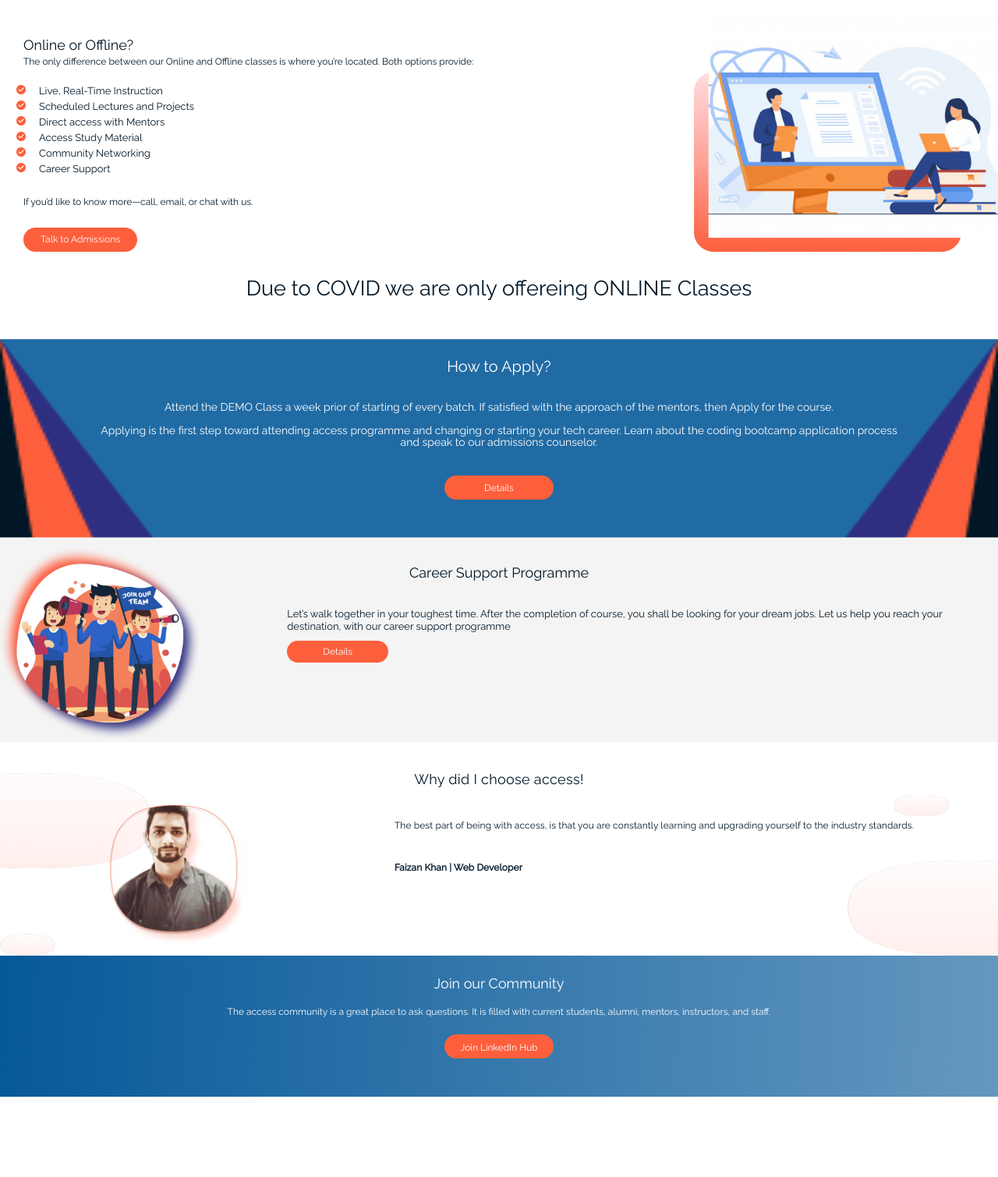
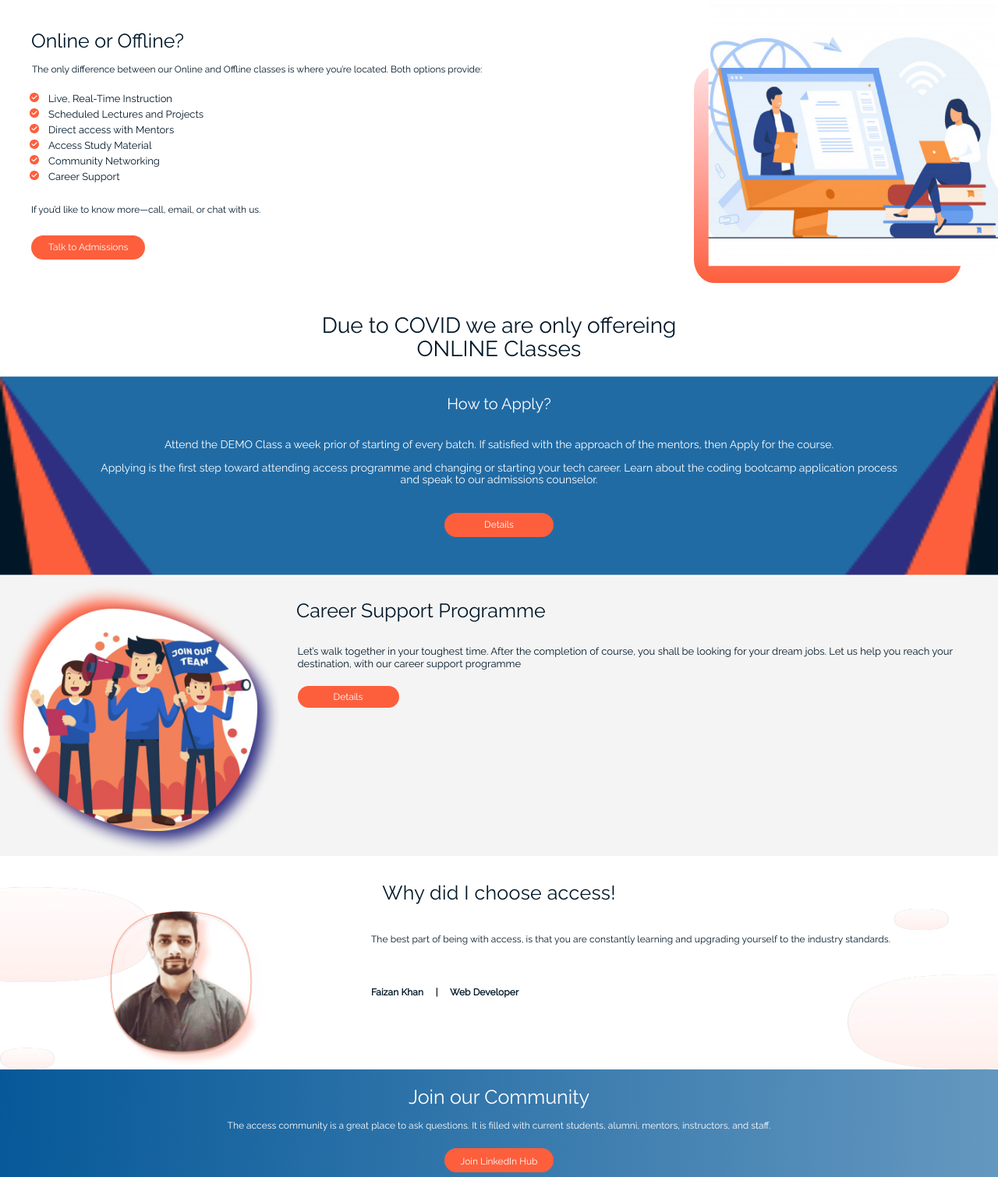
Before and after one commit to mohdabdullahkhan/access_edu, a plain HTML site: page homepage/index.html in a window 1280 px wide. Shown: the part 867-2377 px from the top of the page at 78% size. Before the commit the page ends 2274 px from the top, so only its background shows below. Drawn offline with Linux system fonts and the light colour scheme.

Commit message:
laptop and tablet correction

```diff
--- a/homepage/index.html
+++ b/homepage/index.html
@@ -167,7 +167,7 @@
 
 
     <div class="covid">
-        <p>Due to COVID we are only offereing ONLINE Classes</p>
+        <p>Due to COVID we are only offereing <br>ONLINE Classes</p>
     </div>
 
     <div class="apply">
@@ -206,7 +206,7 @@
                     the
                     industry standards.
                 </p>
-                <div class="just-dont"><span>Faizan Khan | Web Developer</span></div>
+                <div class="just-dont"><span>Faizan Khan &nbsp &nbsp | &nbsp &nbsp Web Developer</span></div>
             </div>
         </div>
     </div>
--- a/homepage/styles/styles.css
+++ b/homepage/styles/styles.css
@@ -256,6 +256,10 @@ height: 574px;
 
 }
 
+.why-access background-image {
+    object-fit: contain;
+}
+
 .why-access-text p{
 height: 21px;
 padding: 20px;
@@ -279,10 +283,15 @@ color: #011728;
      display: flex;
  }
  .why-access{
-     height: 250px;
+     height: 300px;
      width: 100%;
 
  }
+
+ .why-access background-image {
+    object-fit: contain;
+}
+
 
  .why-access-text p{
 
@@ -616,6 +625,11 @@ color: #011728;
 
 }
 
+
+
+
+
+
 .course-layout ::placeholder{
 
 font-family: Raleway;
@@ -651,12 +665,73 @@ color: #FFFFFF;
 }
 
 
+
+
+@media only screen and (min-width:320px){
+
+    .course-layout input, select{
+        width: 273px;
+        height: 35px;
+
+        }
+
+        .course-layout button{
+            width: 210px;
+        height: 40px;
+        }
+
+        .course-layout button p{
+            text-align: center;
+            font-family: Raleway;
+            font-style: normal;
+            font-size: 15px;
+            padding: 10px;
+
+
+            }
+
+
+}
+
+@media only screen and (min-width:360px){
+
+    .course-layout input, select{
+        width: 310px;
+        height: 35px;
+
+        }
+
+}
+
+@media only screen and (min-width:375px){
+
+    .course-layout input, select{
+        width: 328px;
+        height: 35px;
+
+        }
+
+}
+
+@media only screen and (min-width:411px){
+
+.course-layout input, select{
+    width: 360px;
+    height: 35px;
+
+    }
+}
+
+
+
+
 @media only screen and (min-width:768px){
     .course-layout{
         display: flex;
         justify-content: space-between;
-        height: 350px;
+        height: 280px;
         position: relative;
+
     }
 
 
@@ -665,14 +740,18 @@ color: #FFFFFF;
     margin-top: 25px;
     font-size: 30px;
 line-height: 30px;
+text-align: left;
+margin-left: 40px;
 }
 
 
 .course-layout p{
  padding: 25px;
- margin-left: 25px;
+ margin-left: 17px;
 font-size: 12px;
 line-height: 15px;
+text-align: left;
+
 }
 
 
@@ -682,7 +761,7 @@ line-height: 15px;
     background-size: auto;
     background-repeat: no-repeat;
     padding: 20px;
-    margin-left: 25px;
+    margin-left: 38px;
     margin-right: 20px;
 
 font-size: 12px;
@@ -694,7 +773,7 @@ color: #011728;
 /* list-style: none;  */
 }
 .bullets ul li{
-    padding-left: 10px;
+    padding-left: 5px;
 
 }
 
@@ -885,6 +964,16 @@ color: #FFFFFF;
     }
 
 
+    @media only screen and (min-width:320px){
+
+.online{
+    height: auto;
+    height: 362px;
+     max-height: 600px;
+
+}
+    }
+
 
     @media only screen and (min-width:768px)
     {
@@ -899,7 +988,7 @@ color: #FFFFFF;
     background-position: center center;
     background-size: 100% 100%;
     height: auto;
-    height: 332.15px;
+    height: 390px;
      max-height: 600px;
      display: flex;
      justify-content: space-between;
@@ -908,7 +997,7 @@ color: #FFFFFF;
 .flex2 img{
     display: block;
     width: 390px;
-    height: 300px;
+    height: 360px;
 }
 
 
@@ -917,11 +1006,12 @@ color: #FFFFFF;
 display: block;
 text-align: left;
 margin-top: 20px;
-margin-left: 30px;
-font-family: Raleway;
-font-style: normal;
-font-weight: normal;
-font-size: 18px;
+margin-left: 40px;
+font-family: Raleway;
+font-style: normal;
+font-weight: 500;
+font-size: 25px;
+padding: 15px 0px;
 line-height: 29px;
  color: #011728;
 }
@@ -929,7 +1019,7 @@ line-height: 29px;
 .online p{
 
  text-align: left;
- margin-left: 30px;
+ margin-left: 41px;
 
 font-family: Raleway;
 font-style: normal;
@@ -942,7 +1032,7 @@ color: #011728;
 
 
 .online ul  {
-    margin-left: 20px;
+    margin-left: 37px;
     margin-right: 20px;
     font-family: Raleway;
     font-style: normal;
@@ -954,7 +1044,7 @@ color: #011728;
     }
 
     .online ul li {
-        padding-left: 10px;
+        padding-left: 5px;
     }
 
     .online ul{
@@ -962,7 +1052,7 @@ color: #011728;
         background-size: auto;
         background-repeat: no-repeat;
         padding: 20px;
-        margin-left: 20px;
+
         display:block;
         line-height:20px;
     }
@@ -977,7 +1067,7 @@ color: #011728;
     font-size: 12px;
     line-height: 25px;
      color: #011728;
-     margin-left: 30px;
+     margin-left: 40px;
      margin-right: auto;
     }
 
@@ -989,7 +1079,7 @@ height: 31px;
 background: #FD5F3C;
 border-radius: 18.6px;
 border: none;
-margin-left: 30px;
+margin-left: 40px;
 margin-right: 30px;
 margin-top: 20px;
 margin-bottom: 5px;
@@ -1039,12 +1129,48 @@ color: #011728;
    }
 
 
+   @media only screen and (min-width:320px){
+    .covid{
+        width: 100%;
+        height: 80px;
+    }
+
+       .covid p{
+    font-family: Raleway;
+    font-style: normal;
+    font-weight: normal;
+    font-size: 18px;
+    line-height: 30px;
+
+    display: block;
+    text-align: center;
+    /* margin-left: 20px;
+    margin-right: 20px;
+    margin-bottom: auto;
+    margin-top: -px; */
+    margin: auto;
+
+    color: #011728;
+
+       }
+
+   }
+
+
+
    @media only screen and (min-width:768px){
     .covid p{
-        font-size: 27px;
+        font-size: 28px;
         line-height: 30px;
-
-    }
+        padding: 10px;
+
+    }
+
+.covid{
+    width: 100%;
+    height: 90px;
+}
+
 
    }
 
@@ -1125,6 +1251,42 @@ color: #011728;
     margin-top: -5px;
 
     color: #FFFFFF;
+
+   }
+
+
+   @media only screen and (min-width:320px){
+
+    .apply{
+     height: auto;
+     height: 278px;
+      max-height: 600px;
+
+    }
+
+   }
+
+
+   @media only screen and (min-width:360px){
+
+    .apply{
+     height: auto;
+     height: 265px;
+      max-height: 600px;
+
+    }
+
+   }
+
+
+   @media only screen and (min-width:411px){
+
+    .apply{
+     height: auto;
+     height: 253px;
+      max-height: 600px;
+
+    }
 
    }
 
@@ -1313,15 +1475,15 @@ color: #FFFFFF;
 
     .career-support p{
         padding-top: 30px;
-     margin-left: auto;
+     margin-left: 380px;
      margin-right: auto;
      display: block;
-     text-align: center;
+     text-align: inherit;
 
      font-family: Raleway;
      font-style: normal;
-     font-weight: normal;
-     font-size: 18px;
+     font-weight: 500;
+     font-size: 25px;
      line-height: 30px;
 
      color: #011728;
@@ -1330,8 +1492,8 @@ color: #FFFFFF;
     .image-container{
   background-repeat: no-repeat;
   margin-top: -50px;
-  height: 250px;
-  width: 300px;
+  height: 350px;
+  width: 400px;
   display: flex;
   /* justify-content: space-evenly; */
     }
@@ -1342,7 +1504,8 @@ color: #FFFFFF;
  font-weight: normal;
  font-size: 13px;
  line-height: 16px;
- margin-left: 100px;
+ margin-left: 10px;
+ margin-right: 30px;
  /* display: flex;
  justify-content: space-evenly; */
  text-align: left;
@@ -1360,9 +1523,9 @@ color: #FFFFFF;
 
  /* margin-left: auto;
  margin-right: auto; */
- margin-top: 10px;
+ margin-top: 20px;
  margin-bottom: 10px;
- margin-left: 100px;
+ margin-left: 10px;
  display: block;
  }
 
@@ -1396,7 +1559,7 @@ color: #FFFFFF;
      background-position: center center;
      background-size: 100% 100%;
      height: auto;
-     height: 262px;
+     height: 360px;
       max-height: 600px;
  }
 
@@ -1504,10 +1667,11 @@ text-align: left;
 }
 
 .faizan-image{
-   width: 180px;
-   height: 180px;
-   margin-top: 25px;
-   margin-left: 50px;
+   width: 200px;
+   height: 200px;
+   margin-top: 15px;
+   margin-left: 90px;
+   margin-bottom: 15px;
 /* background-image: url(/homepage/images/faizan.png); */
 background-repeat: no-repeat;
 /* border: 0.306829px solid #FD5F3C; */
@@ -1520,8 +1684,8 @@ justify-content: space-evenly;
 .faizan span{
     font-family: Raleway;
     font-style: normal;
-    font-weight: normal;
-    font-size: 18px;
+    font-weight: 500;
+    font-size: 25px;
     line-height: 15px;
     display: block;
     text-align: center;
@@ -1546,24 +1710,25 @@ letter-spacing: 0.0920486px;
 color: #011728;
 display: block;
 text-align:  left;
-margin-left: 100px;
-margin-right: auto;
+margin-left: 90px;
+margin-right: 90px;
 margin-top: 45px;
-margin-right: 20px;
+
 }
 
 .faizan-text span{
 font-family: Raleway;
 font-style: normal;
-font-weight: 600;
+font-weight: 800;
 font-size: 12px;
-line-height: 13px;
+line-height: 40px;
 letter-spacing: 0.0920486px;
 color: #011728;
 display: block;
 text-align: left;
-margin-left: 100px;
-}
+margin-left: 90px;
+}
+
 
 
 }
@@ -1648,3 +1813,111 @@ padding: 2px;
 
 color: #FFFFFF;
 }
+
+
+@media only screen and (min-width: 320px){
+    .joc {
+
+        height: auto;
+        height: 215px;
+         max-height: 600px;
+
+
+    }
+
+
+
+
+
+.joc button {
+    width: 140px;
+    height: 31px;
+    background: #FD5F3C;
+    border-radius: 30px;
+    border: none;
+    }
+
+}
+
+
+
+
+@media only screen and (min-width: 768px){
+    .joc {
+
+        height: auto;
+        height: 180px;
+         max-height: 600px;
+
+
+    }
+
+    .joc span{
+
+        font-family: Raleway;
+        font-style: normal;
+        font-weight: normal;
+        font-size: 25px;
+        line-height: 15px;
+
+        display: block;
+        text-align: center;
+        margin-left: auto;
+        margin-right: auto;
+
+
+        padding-top: 28px;
+        color: #FFFFFF;
+
+        }
+
+
+        .joc-button span{
+            font-family: Raleway;
+            font-style: normal;
+            font-size: 12px;
+            line-height: 30px;
+
+            display:block;
+            text-align: center;
+            padding: 2px;
+
+            color: #FFFFFF;
+            }
+
+            .joc p{
+
+                margin-left: 80px;
+                margin-right: 80px;
+                display: block;
+                text-align: center;
+                padding-left: 38px;
+                padding-right: 38px;
+                padding-top: 20px;
+                padding-bottom: 20px;
+
+                font-family: Raleway;
+                font-style: normal;
+                font-weight: normal;
+                font-size: 12px;
+                line-height: 18px;
+                /* or 125% */
+
+
+
+                color: #FFFFFF;
+
+                }
+
+
+
+
+.joc button {
+    width: 140px;
+    height: 31px;
+    background: #FD5F3C;
+    border-radius: 30px;
+    border: none;
+    }
+
+}
```
